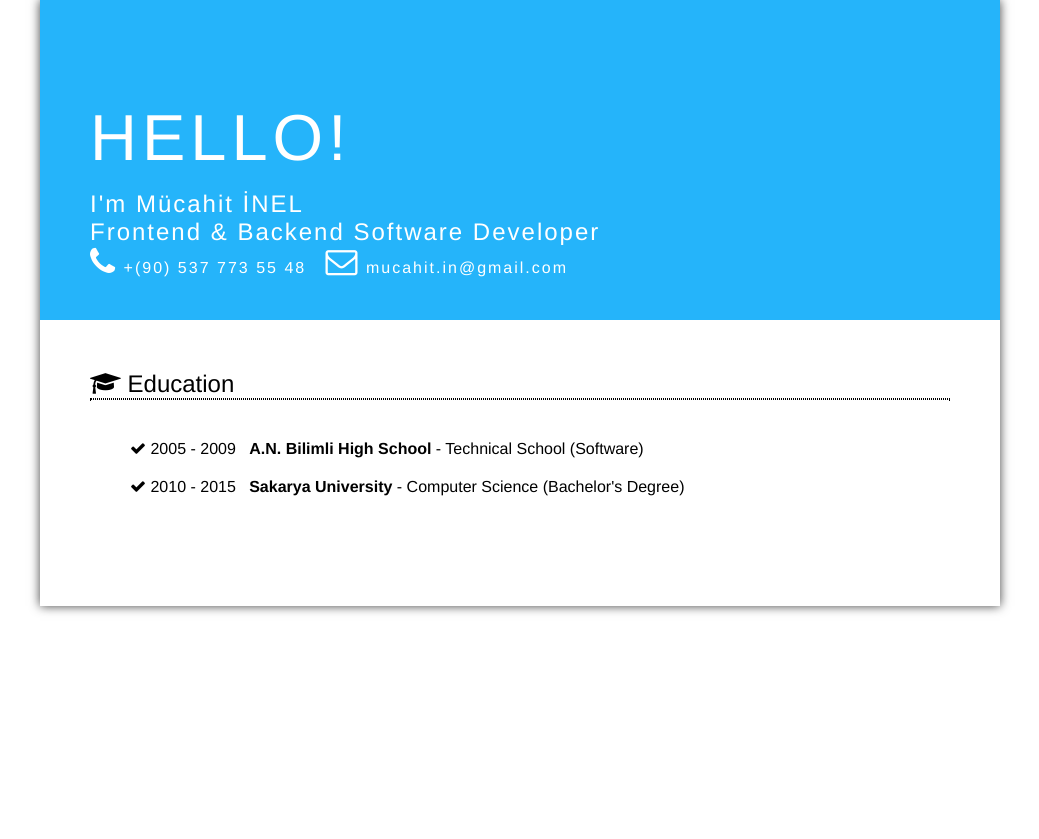
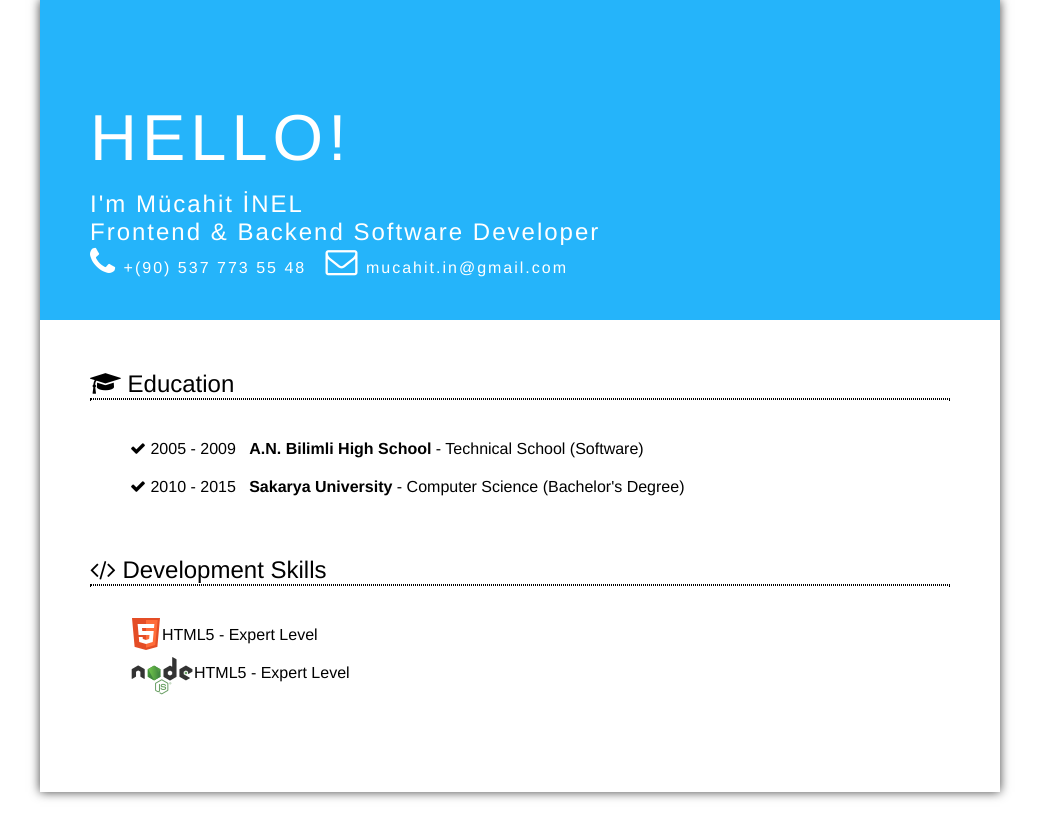
Before and after one commit to minel/minel.github.io, a Jekyll site: the page cv/index.html, which Jekyll copies as it is, in a window 1280 px wide. Shown: the top 839 px of the page, without its empty margins (120-1159 px from the left). Built offline with Jekyll 4.4.1, drawn with Linux system fonts in a browser that asks for light colours.

Commit message:
Add development Skills

```diff
--- a/cv/font-awesome/css/resume.css
+++ b/cv/font-awesome/css/resume.css
@@ -68,6 +68,15 @@ div.properties span{
     margin-bottom: 20px;
 }
 
+div.properties img{
+    float: left;
+    margin-top: -8px;
+}
+
+span.property span{
+    width: 40px;
+}
+
 b{
     font-weight: bold;
 }
--- a/cv/index.html
+++ b/cv/index.html
@@ -32,6 +32,20 @@
                         2010 - 2015 &nbsp; <b>Sakarya University</b> - Computer Science (Bachelor's Degree)
                     </span>
                 </div>
+                <div class="caption">
+                    <h2><i class="fa fa-code" aria-hidden="true"></i> Development Skills</h2>
+                </div>
+                <hr>
+                <div class="properties">
+                    <span class="property">
+                        <img src="images/html.png">
+                        HTML5 - Expert Level
+                    </span>
+                    <span class="property">
+                        <img src="images/nodejs.png">
+                        HTML5 - Expert Level
+                    </span>
+                </div>
             </div>
         </div>
     </body>
```
Also changed, not shown: cv/images/html.png (added), cv/images/nodejs.png (added).
